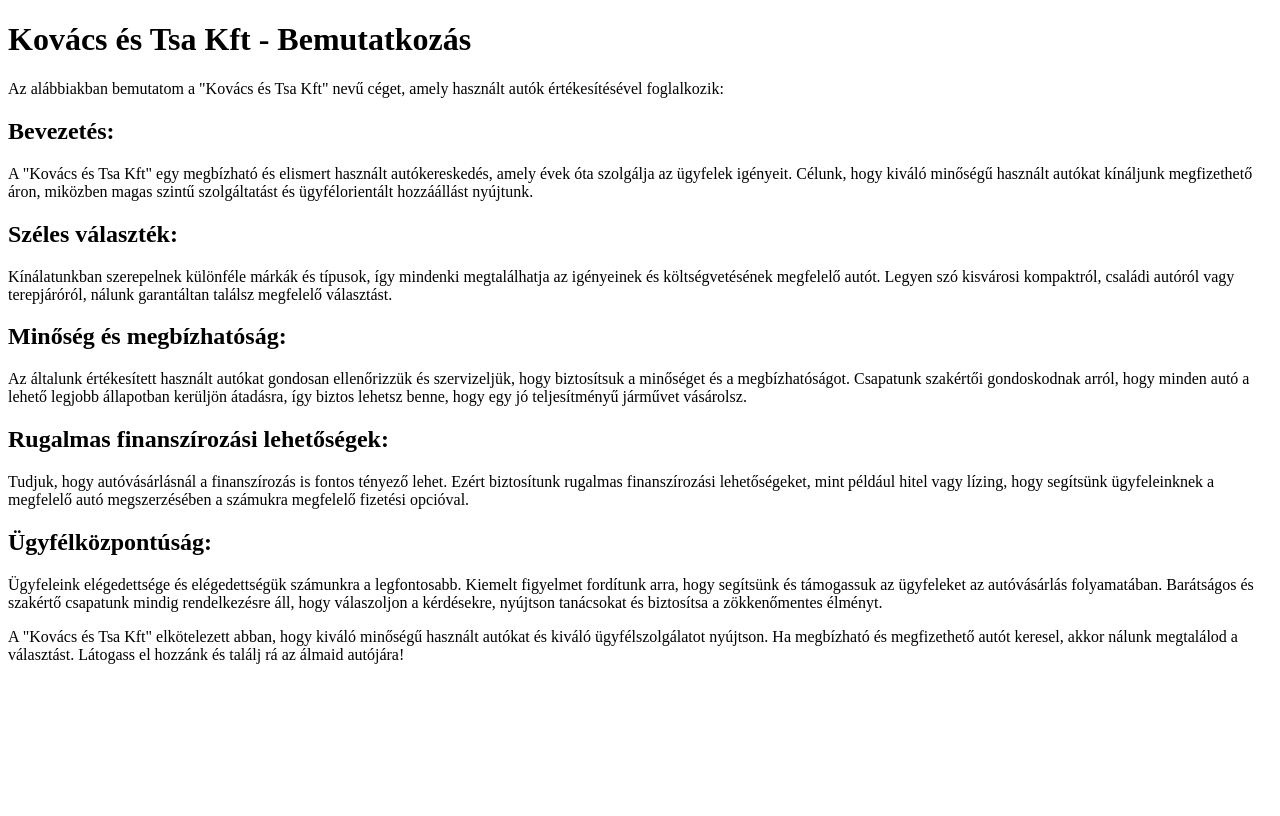
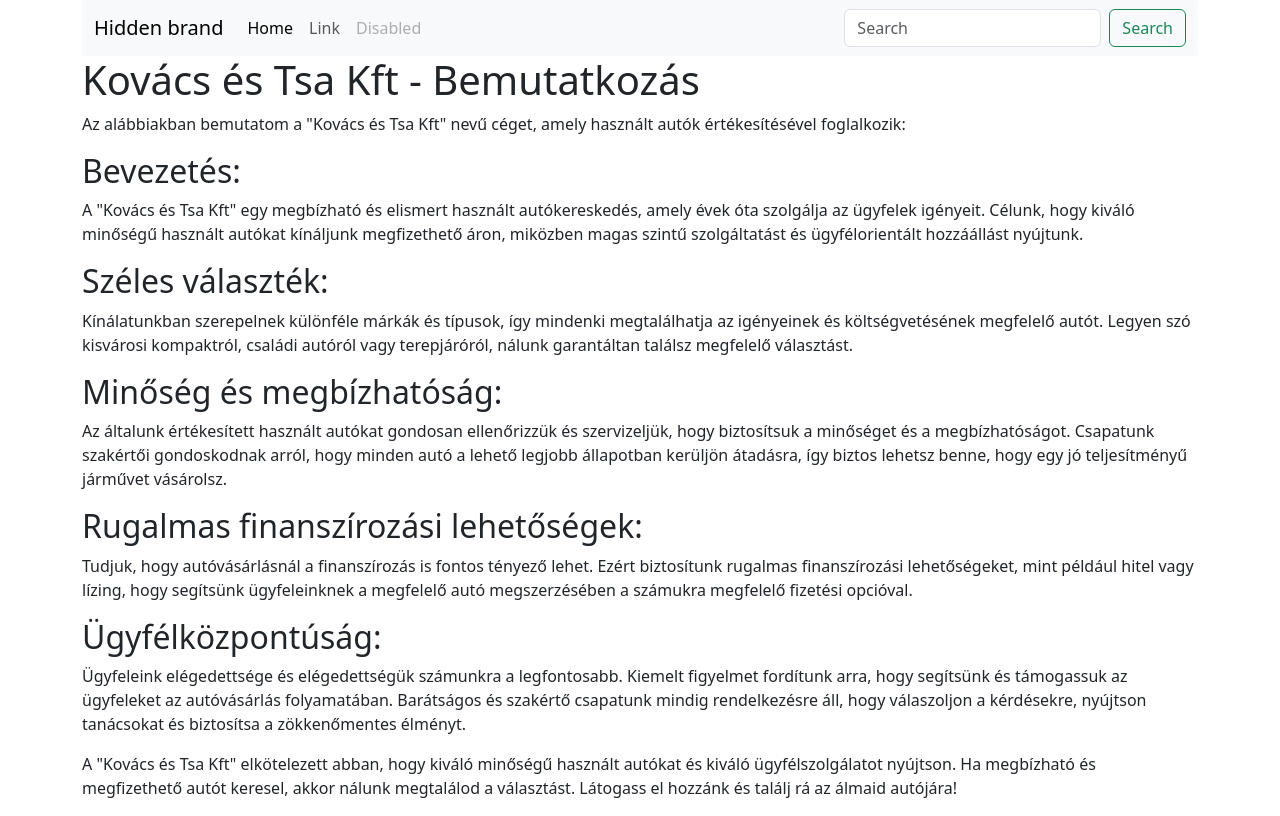
Before and after one commit to szixi10a/a5, a plain HTML site: page rolunk.html in a window 1280 px wide. Drawn offline with nearby package versions, Linux system fonts and the light colour scheme.

Commit message:
Menu hozzáadása és head kiegészitése

```diff
--- a/rolunk.html
+++ b/rolunk.html
@@ -1,9 +1,41 @@
 <!DOCTYPE html>
 <html>
 <head>
+  <meta charset="UTF-8">
+  <meta http-equiv="X-UA-Compatible" content="IE=edge">
+  <meta name="viewport" content="width=device-width, initial-scale=1.0">
+  <link href="https://cdn.jsdelivr.net/npm/bootstrap@5.3.0/dist/css/bootstrap.min.css" rel="stylesheet" integrity="sha384-9ndCyUaIbzAi2FUVXJi0CjmCapSmO7SnpJef0486qhLnuZ2cdeRhO02iuK6FUUVM" crossorigin="anonymous">
+  <script src="https://cdn.jsdelivr.net/npm/bootstrap@5.3.0/dist/js/bootstrap.bundle.min.js" integrity="sha384-geWF76RCwLtnZ8qwWowPQNguL3RmwHVBC9FhGdlKrxdiJJigb/j/68SIy3Te4Bkz" crossorigin="anonymous"></script>
+  <link rel="stylesheet" href="auto.css">
   <title>Kovács és Tsa Kft - Bemutatkozás</title>
 </head>
-<body>
+<body> <div class="container">
+  <!--menü-->
+  <nav class="navbar navbar-expand-lg bg-light">
+      <div class="container-fluid">
+        <button class="navbar-toggler" type="button" data-bs-toggle="collapse" data-bs-target="#navbarTogglerDemo01" aria-controls="navbarTogglerDemo01" aria-expanded="false" aria-label="Toggle navigation">
+          <span class="navbar-toggler-icon"></span>
+        </button>
+        <div class="collapse navbar-collapse" id="navbarTogglerDemo01">
+          <a class="navbar-brand" href="#">Hidden brand</a>
+          <ul class="navbar-nav me-auto mb-2 mb-lg-0">
+            <li class="nav-item">
+              <a class="nav-link active" aria-current="page" href="#">Home</a>
+            </li>
+            <li class="nav-item">
+              <a class="nav-link" href="#">Link</a>
+            </li>
+            <li class="nav-item">
+              <a class="nav-link disabled">Disabled</a>
+            </li>
+          </ul>
+          <form class="d-flex" role="search">
+            <input class="form-control me-2" type="search" placeholder="Search" aria-label="Search">
+            <button class="btn btn-outline-success" type="submit">Search</button>
+          </form>
+        </div>
+      </div>
+    </nav>
   <h1>Kovács és Tsa Kft - Bemutatkozás</h1>
 
   <p>Az alábbiakban bemutatom a "Kovács és Tsa Kft" nevű céget, amely használt autók értékesítésével foglalkozik:</p>
@@ -24,5 +56,6 @@
   <p>Ügyfeleink elégedettsége és elégedettségük számunkra a legfontosabb. Kiemelt figyelmet fordítunk arra, hogy segítsünk és támogassuk az ügyfeleket az autóvásárlás folyamatában. Barátságos és szakértő csapatunk mindig rendelkezésre áll, hogy válaszoljon a kérdésekre, nyújtson tanácsokat és biztosítsa a zökkenőmentes élményt.</p>
 
   <p>A "Kovács és Tsa Kft" elkötelezett abban, hogy kiváló minőségű használt autókat és kiváló ügyfélszolgálatot nyújtson. Ha megbízható és megfizethető autót keresel, akkor nálunk megtalálod a választást. Látogass el hozzánk és találj rá az álmaid autójára!</p>
+  </div>
 </body>
 </html>
```
